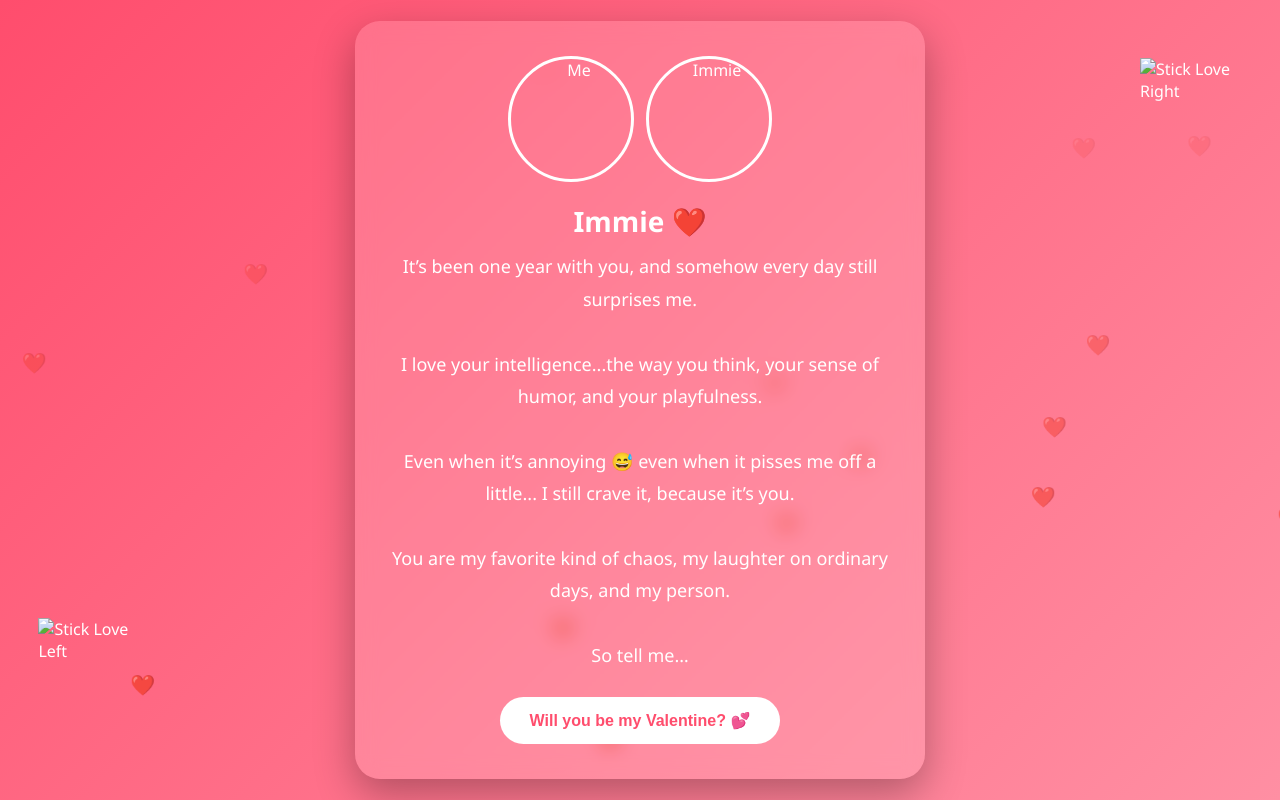
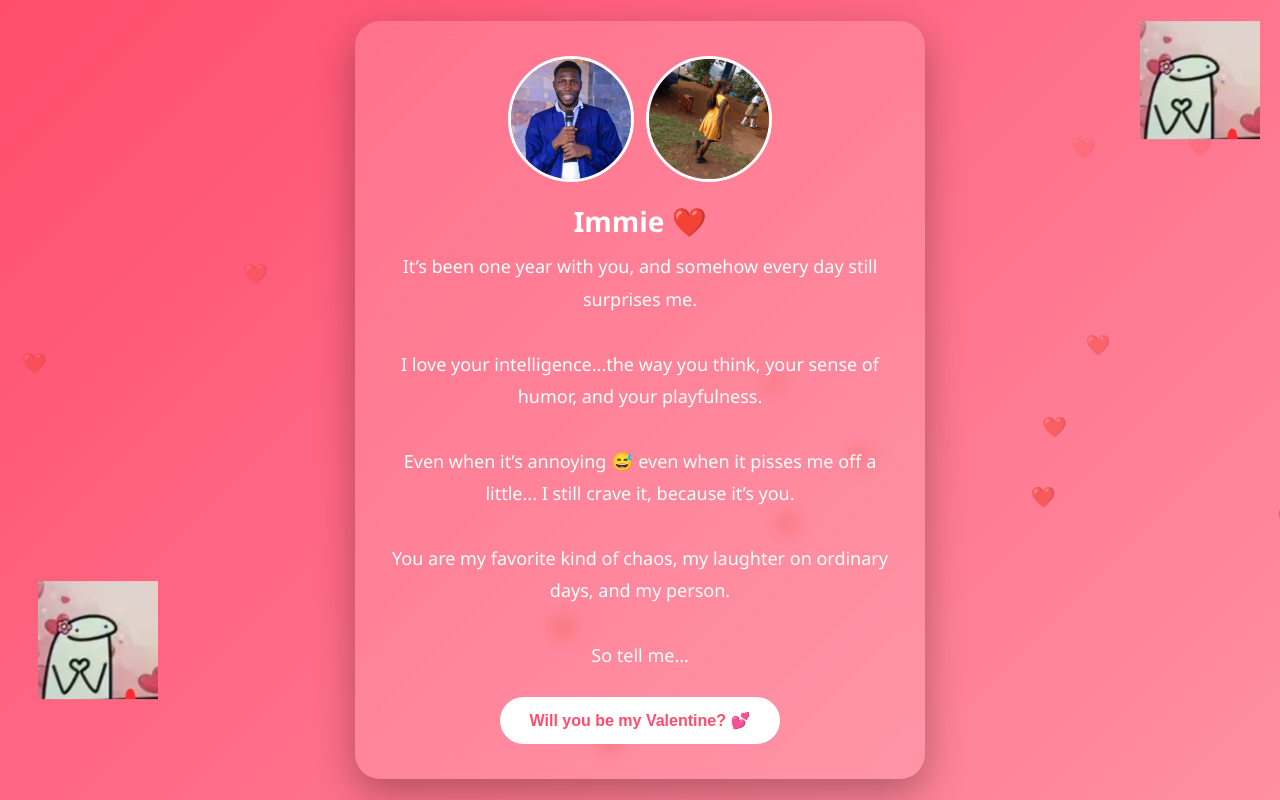
Before and after one commit to Timo256-op/val, a plain HTML site: page index.html in a window 1280 px wide. Shown: the top 800 px of the page. Drawn offline with Linux system fonts and the light colour scheme.

Commit message:
Update image paths to assets/images directory

```diff
--- a/index.html
+++ b/index.html
@@ -148,8 +148,8 @@
   <!-- Main Valentine Card -->
   <div class="card">
     <div class="photos">
-      <img src="me.jpg" alt="Me">
-      <img src="her.jpg" alt="Immie">
+      <img src="assets/images/me.jpg" alt="Me">
+      <img src="assets/images/her.jpg" alt="Immie">
     </div>
 
     <h1>Immie ❤️</h1>
@@ -186,8 +186,8 @@
       One year down… forever to go. ❤️
     </p>
   </div>
-  <img src="stick_love.jpeg" alt="Stick Love Left" class="stick-left">
-  <img src="stick_love.jpeg" alt="Stick Love Right" class="stick-right">
+  <img src="assets/images/stick_love.jpeg" alt="Stick Love Left" class="stick-left">
+  <img src="assets/images/stick_love.jpeg" alt="Stick Love Right" class="stick-right">
 
   <script>
     function sayYes() {
```
